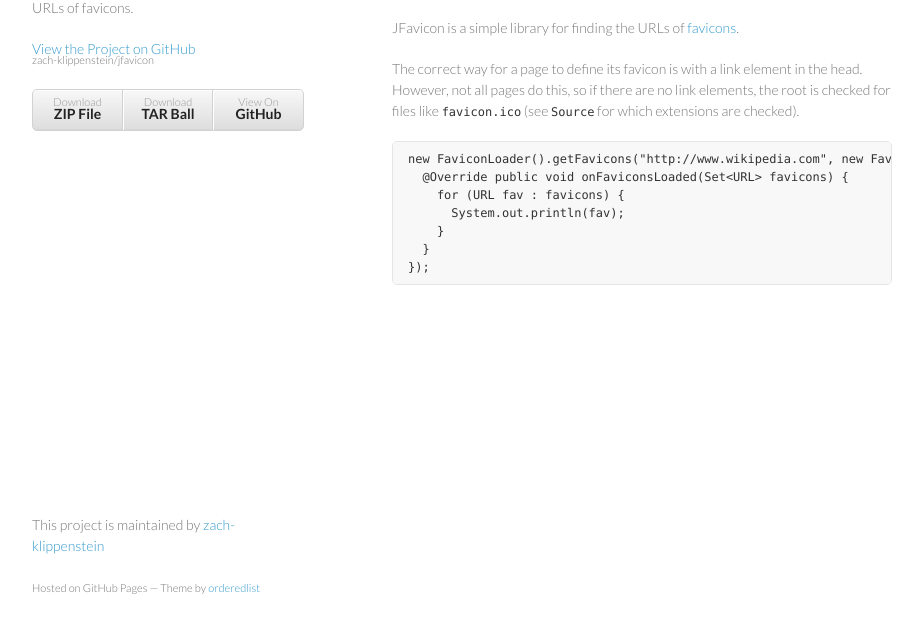
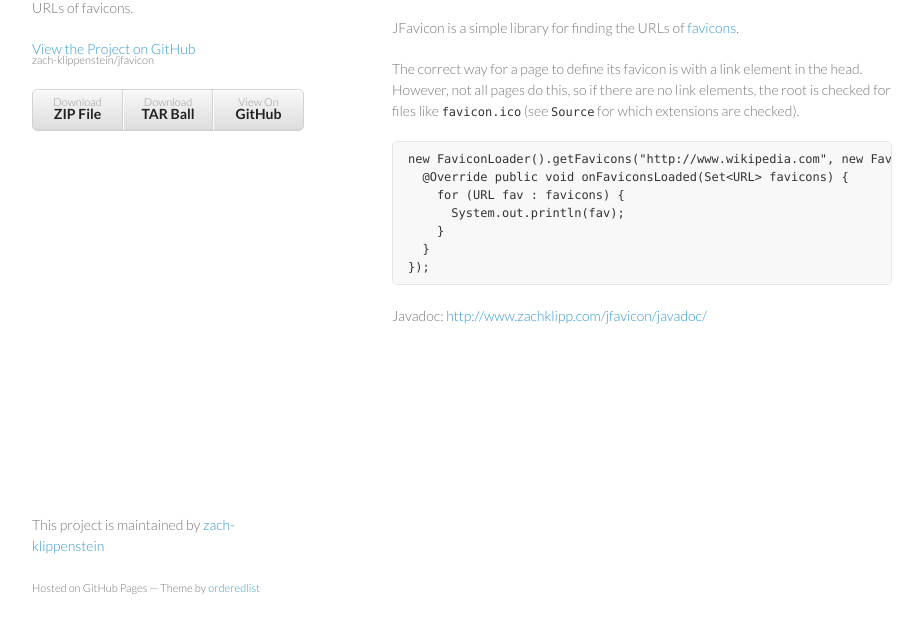
Before and after one commit to zach-klippenstein/jfavicon, a plain HTML site: page index.html in a window 1280 px wide. Shown: the part 133-766 px from the top of the page, without its empty margins (178-1101 px from the left). Drawn offline with Linux system fonts and the light colour scheme.

Commit message:
Linked javadoc to index.

```diff
--- a/index.html
+++ b/index.html
@@ -47,6 +47,8 @@ so if there are no link elements, the root is checked for files like <code>favic
   }
 });
 </code></pre>
+
+<p>Javadoc: <a href="http://www.zachklipp.com/jfavicon/javadoc/">http://www.zachklipp.com/jfavicon/javadoc/</a></p>
       </section>
       <footer>
         <p>This project is maintained by <a href="https://github.com/zach-klippenstein">zach-klippenstein</a></p>
```
